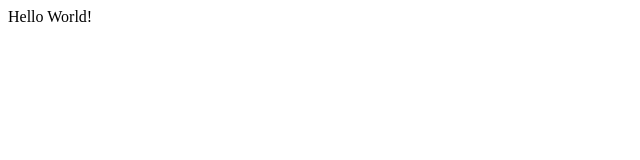
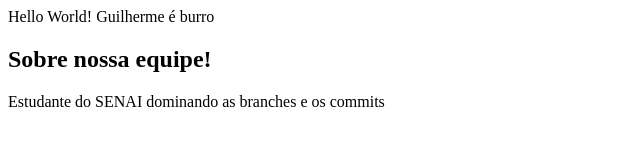
Before and after one commit to geankeil-hue/Teste-aula, a plain HTML site: page index.html in a window 1280 px wide. Shown: the whole page, without its empty margins (0-640 px from the left). Drawn offline with Linux system fonts and the light colour scheme.

Commit message:
feat:adicionado secao-sobre

```diff
--- a/index.html
+++ b/index.html
@@ -8,7 +8,11 @@
   <link rel="stylesheet" href="estilo.css">
 </head>
 <body>
-    Hello World!
+    Hello World! Guilherme é burro
+    <section id="sobre" class="card">
+      <h2>Sobre nossa equipe!</h2>
+      <p>Estudante do SENAI dominando as branches e os commits</p>
+    </section>
 </body>
 
 
```
